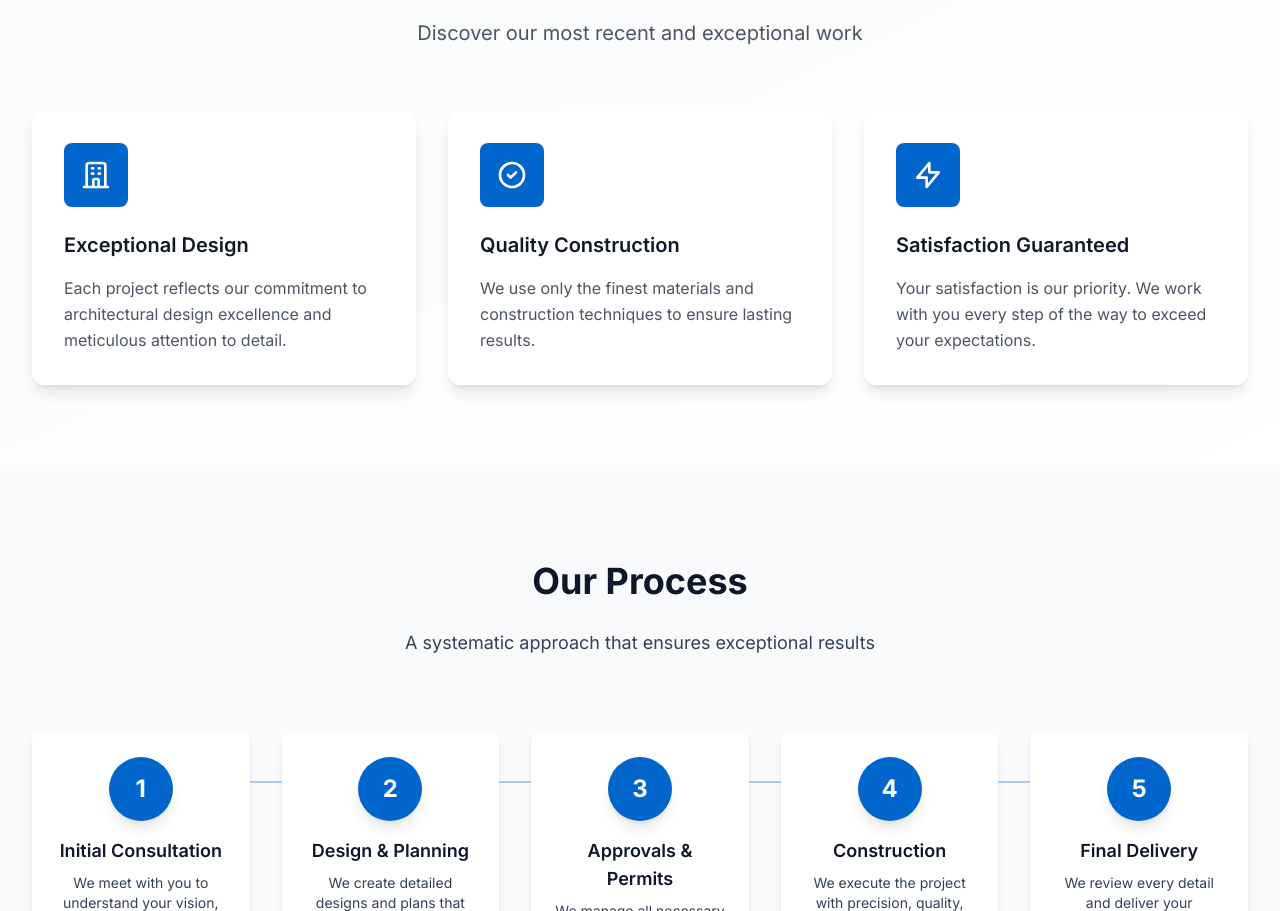
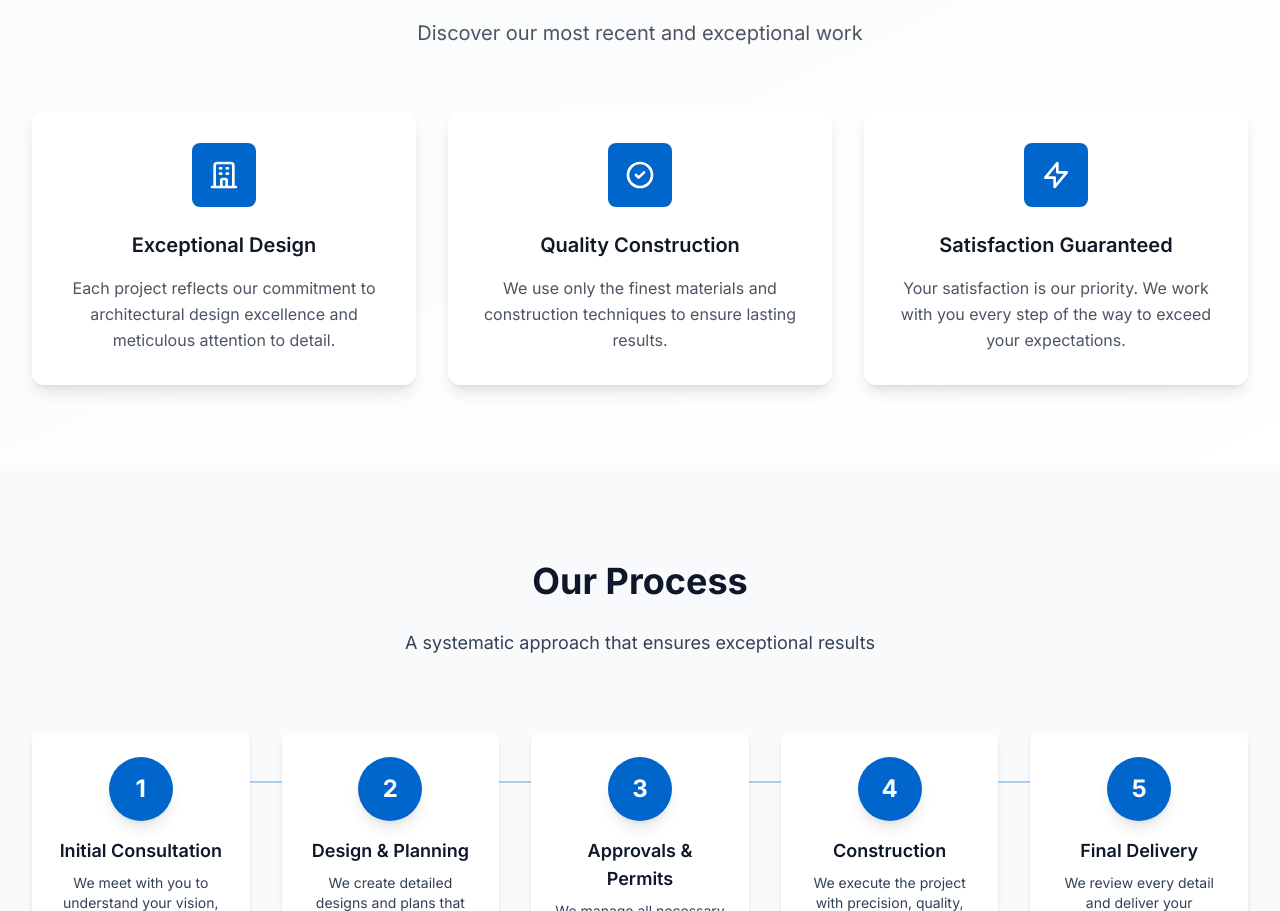
Before and after one commit to Phsycko/refinedllc, a Next.js app: page / in a window 1280 px wide. Shown: the part 1783-2694 px from the top of the page. Built offline with nearby package versions, Linux system fonts and the light colour scheme.

Commit message:
🎯 FeaturedSection: centrar iconos y textos dentro de las tarjetas (flex-col, text-center)

```diff
--- a/components/FeaturedSection.tsx
+++ b/components/FeaturedSection.tsx
@@ -19,7 +19,7 @@ export default function FeaturedSection() {
 
         <div className="grid grid-cols-1 md:grid-cols-2 lg:grid-cols-3 gap-8">
           {/* Feature 1 */}
-          <div className="bg-white rounded-xl shadow-lg p-8 hover:shadow-xl transition-shadow duration-300">
+          <div className="bg-white rounded-xl shadow-lg p-8 hover:shadow-xl transition-shadow duration-300 text-center flex flex-col items-center">
             <div className="w-16 h-16 bg-accent rounded-lg flex items-center justify-center mb-6">
               <svg className="w-8 h-8 text-white" fill="none" viewBox="0 0 24 24" stroke="currentColor">
                 <path strokeLinecap="round" strokeLinejoin="round" strokeWidth={2} d="M19 21V5a2 2 0 00-2-2H7a2 2 0 00-2 2v16m14 0h2m-2 0h-5m-9 0H3m2 0h5M9 7h1m-1 4h1m4-4h1m-1 4h1m-5 10v-5a1 1 0 011-1h2a1 1 0 011 1v5m-4 0h4" />
@@ -34,7 +34,7 @@ export default function FeaturedSection() {
           </div>
 
           {/* Feature 2 */}
-          <div className="bg-white rounded-xl shadow-lg p-8 hover:shadow-xl transition-shadow duration-300">
+          <div className="bg-white rounded-xl shadow-lg p-8 hover:shadow-xl transition-shadow duration-300 text-center flex flex-col items-center">
             <div className="w-16 h-16 bg-accent rounded-lg flex items-center justify-center mb-6">
               <svg className="w-8 h-8 text-white" fill="none" viewBox="0 0 24 24" stroke="currentColor">
                 <path strokeLinecap="round" strokeLinejoin="round" strokeWidth={2} d="M9 12l2 2 4-4m6 2a9 9 0 11-18 0 9 9 0 0118 0z" />
@@ -49,7 +49,7 @@ export default function FeaturedSection() {
           </div>
 
           {/* Feature 3 */}
-          <div className="bg-white rounded-xl shadow-lg p-8 hover:shadow-xl transition-shadow duration-300">
+          <div className="bg-white rounded-xl shadow-lg p-8 hover:shadow-xl transition-shadow duration-300 text-center flex flex-col items-center">
             <div className="w-16 h-16 bg-accent rounded-lg flex items-center justify-center mb-6">
               <svg className="w-8 h-8 text-white" fill="none" viewBox="0 0 24 24" stroke="currentColor">
                 <path strokeLinecap="round" strokeLinejoin="round" strokeWidth={2} d="M13 10V3L4 14h7v7l9-11h-7z" />
```
